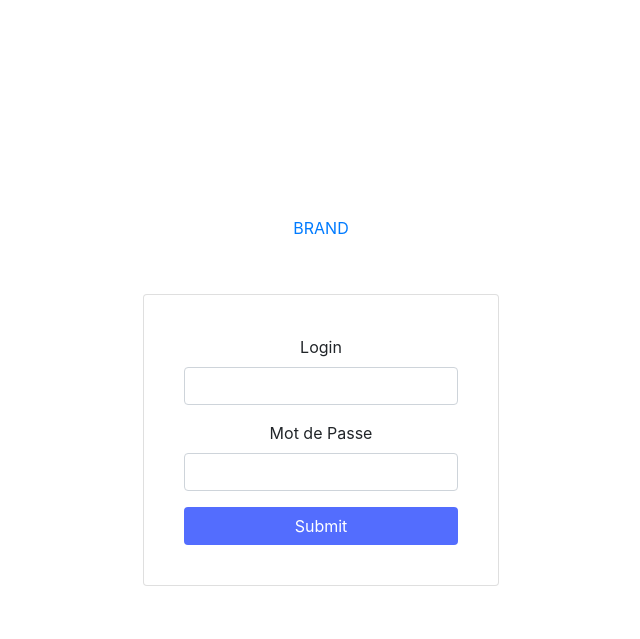
After one commit to ahmedbouras/OC_P5, a PHP site: page /view/adminInterfaceView.php in a window 1280 px wide. The commit adds this page. Shown: the top 639 px of the page, without its empty margins (319-959 px from the left). Run offline with PHP 8.4, Linux system fonts and the light colour scheme.

Commit message:
adminInterfacePage : designed

```diff
--- a/controller/frontend.php
+++ b/controller/frontend.php
@@ -16,3 +16,7 @@ function post()
 {
     require 'view/postView.php';
 }
+function adminInterface()
+{
+    require 'view/adminInterfaceView.php';
+}
--- a/index.php
+++ b/index.php
@@ -9,6 +9,10 @@ elseif(isset($_GET['post']))
 {
     post();
 }
+elseif(isset($_GET['admin']))
+{
+    adminInterface();
+}
 else
 {
     home();
--- /dev/null
+++ b/public/css/adminInterface.css
@@ -0,0 +1,17 @@
+#bloc-logo {
+    height: 30vh;
+}
+#bloc-connexion {
+    height: 50vh;
+}
+.card {
+    padding: 40px;
+}
+.btn-primary-custom {
+    background-color: #536dfe;
+    color: white;
+}
+.btn-primary-custom:hover {
+    background-color: #536dfeda;
+    color: white;
+}
--- /dev/null
+++ b/view/adminInterfaceView.php
@@ -0,0 +1,39 @@
+<!DOCTYPE html>
+<html lang="fr">
+<head>
+    <meta charset="UTF-8">
+    <meta name="viewport" content="width=device-width, initial-scale=1.0">
+    <link rel="stylesheet" href="https://stackpath.bootstrapcdn.com/bootstrap/4.5.0/css/bootstrap.min.css" integrity="sha384-9aIt2nRpC12Uk9gS9baDl411NQApFmC26EwAOH8WgZl5MYYxFfc+NcPb1dKGj7Sk" crossorigin="anonymous">
+    <link href="https://fonts.googleapis.com/css2?family=Lato&family=Open+Sans:wght@600;700&display=swap" rel="stylesheet">
+    <link rel="stylesheet" href="public/css/adminInterface.css">
+    <title>Se connecter</title>
+</head>
+<body>
+
+    <div class="container-fluid text-center">
+        <div class="row">
+            <div id="bloc-logo" class="col-12 d-flex align-items-end justify-content-center">
+                <a href="index.php">BRAND</a>
+            </div>
+            <div id="bloc-connexion" class="col-12 d-flex align-items-center justify-content-center">
+                <form action="index.php?attemptConnexion" method="post" class="card">
+                    <div class="form-group">
+                        <label for="login">Login</label>
+                        <input type="text" class="form-control" id="login" name="login" required>
+                    </div>
+                    <div class="form-group">
+                        <label for="pwd">Mot de Passe</label>
+                        <input type="password" class="form-control" id="pwd" name="pwd" required>
+                    </div>
+                    <button type="submit" class="btn btn-primary-custom">Submit</button>
+                </form>
+            </div>
+
+        </div>
+    </div>
+
+    <script src="https://code.jquery.com/jquery-3.5.1.slim.min.js" integrity="sha384-DfXdz2htPH0lsSSs5nCTpuj/zy4C+OGpamoFVy38MVBnE+IbbVYUew+OrCXaRkfj" crossorigin="anonymous"></script>
+    <script src="https://cdn.jsdelivr.net/npm/popper.js@1.16.0/dist/umd/popper.min.js" integrity="sha384-Q6E9RHvbIyZFJoft+2mJbHaEWldlvI9IOYy5n3zV9zzTtmI3UksdQRVvoxMfooAo" crossorigin="anonymous"></script>
+    <script src="https://stackpath.bootstrapcdn.com/bootstrap/4.5.0/js/bootstrap.min.js" integrity="sha384-OgVRvuATP1z7JjHLkuOU7Xw704+h835Lr+6QL9UvYjZE3Ipu6Tp75j7Bh/kR0JKI" crossorigin="anonymous"></script>
+</body>
+</html>
--- a/view/templates/frontend.php
+++ b/view/templates/frontend.php
@@ -44,7 +44,7 @@
                         <a href="">Mon CV</a>
                     </li>
                     <li>
-                        <a href=""> Interface Admin</a>
+                        <a href="index.php?admin"> Interface Admin</a>
                     </li>
                 </ul>
             </div>
```
